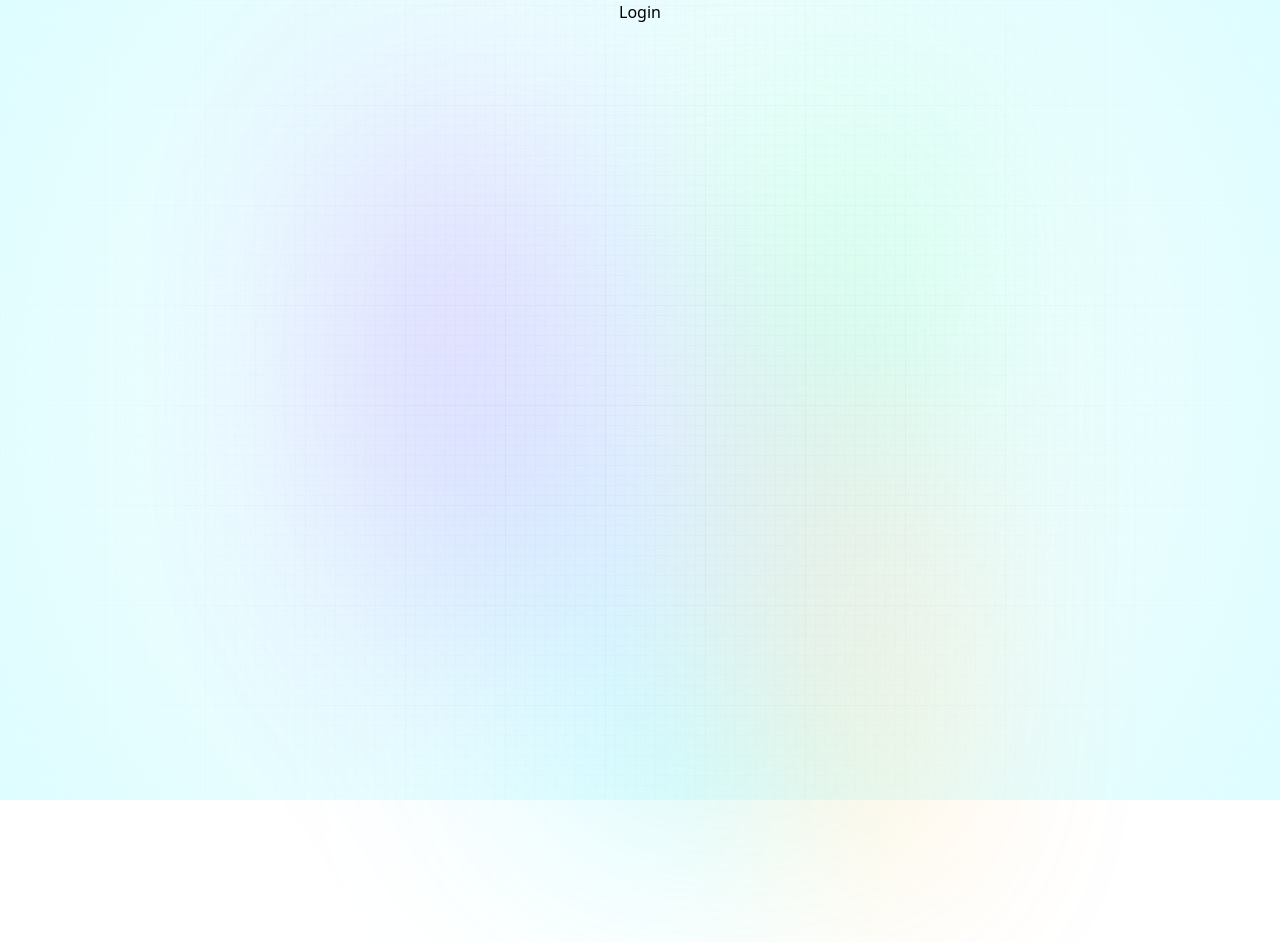
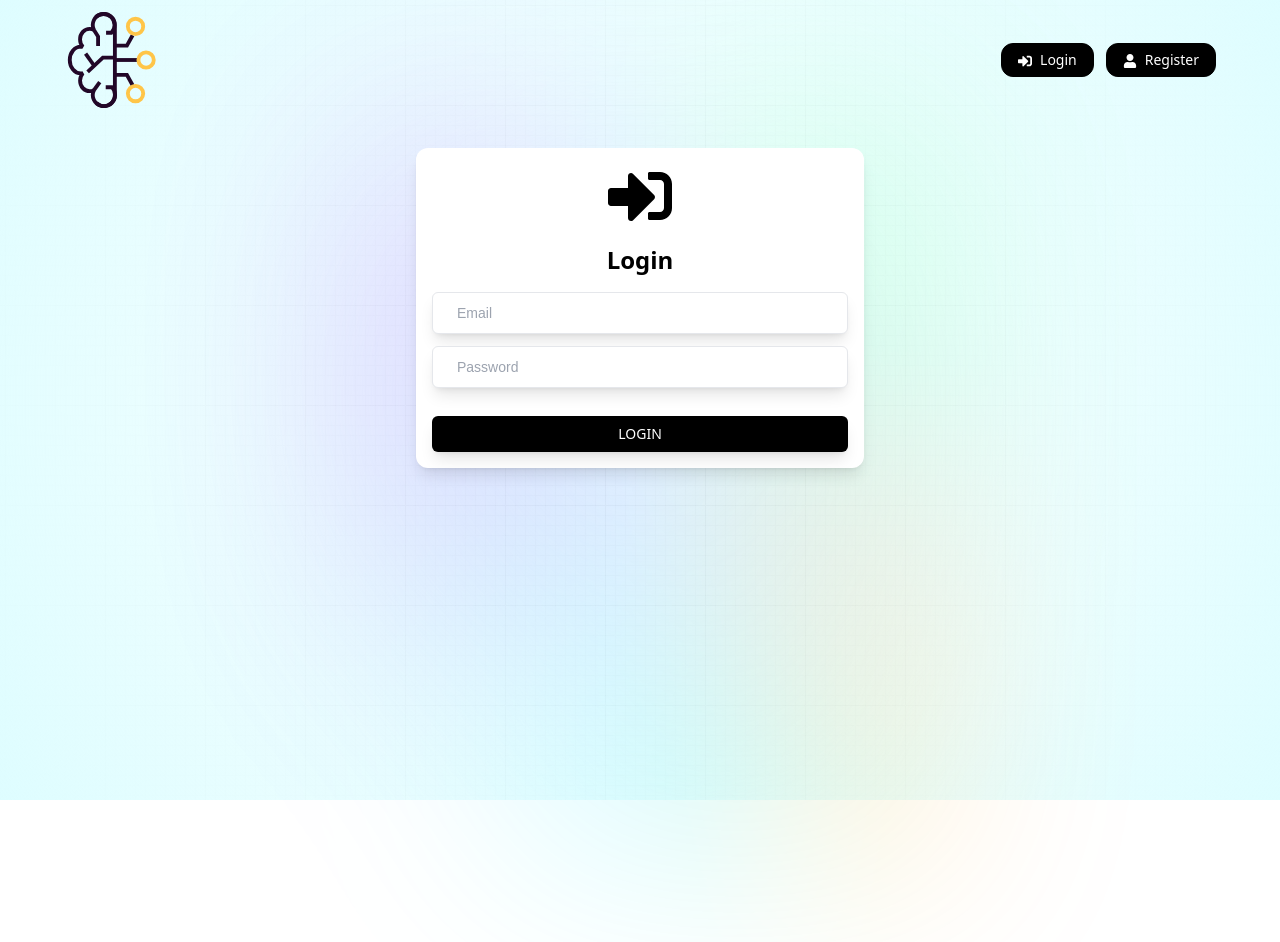
Before and after one commit to Norman-Ben/summairy, a React (Vite) app: page /login in a window 1280 px wide. Shown: the top 942 px of the page. Before the commit the page ends 800 px from the top, so only its background shows below. Built offline with nearby package versions, Linux system fonts and the light colour scheme; no server answers; a web font is replaced by a local one.

Commit message:
add login form to login page

```diff
--- /dev/null
+++ b/src/components/LoginForm.tsx
@@ -0,0 +1,69 @@
+import { useState, useEffect } from 'react';
+import { FaSignInAlt } from 'react-icons/fa';
+
+type FormDataTypes = {
+  email: string;
+  password: string;
+};
+
+function LoginForm() {
+  const [formData, setFormData] = useState<FormDataTypes>({
+    email: '',
+    password: '',
+  });
+
+  const { email, password } = formData;
+
+  const handleDataChange = (e: React.ChangeEvent<HTMLInputElement>) => {
+    setFormData({ ...formData, [e.target.name]: e.target.value });
+  };
+
+  const handleSubmit = (e: React.FormEvent<HTMLFormElement>) => {
+    e.preventDefault();
+
+    // Add code to submit the form
+  };
+
+  return (
+    <>
+      <section className="flex flex-col items-center justify-start w-full h-screen">
+        <div className="flex flex-col items-center justify-center w-full max-w-md p-4 bg-white rounded-xl shadow-lg">
+          <FaSignInAlt className="w-16 h-16 text-black" />
+          <h1 className="mt-4 text-2xl font-bold text-black">Login</h1>
+          <form
+            className="flex flex-col w-full mt-4 gap-3"
+            onSubmit={handleSubmit}
+          >
+            <input
+              type="email"
+              placeholder="Email"
+              value={email}
+              name="email"
+              onChange={handleDataChange}
+              required
+              className="block w-full rounded-md border border-gray-200 bg-white py-2.5 px-6 text-sm shadow-lg font-satoshi font-medium focus:border-black focus:outline-none focus:ring-0 peer"
+            />
+            <input
+              type="password"
+              placeholder="Password"
+              value={password}
+              name="password"
+              onChange={handleDataChange}
+              required
+              className={`block w-full rounded-md border border-gray-200 bg-white py-2.5 px-6 text-sm shadow-lg font-satoshi font-medium focus:border-black focus:outline-none focus:ring-0 peer`}
+            />
+
+            <button
+              type="submit"
+              className="w-full py-2 mt-4 text-sm font-medium text-white uppercase bg-black rounded-md shadow-lg peer-focus:ring-2 focus:ring-2 focus:ring-black"
+            >
+              Login
+            </button>
+          </form>
+        </div>
+      </section>
+    </>
+  );
+}
+
+export default LoginForm;
--- a/src/pages/Login.tsx
+++ b/src/pages/Login.tsx
@@ -1,5 +1,13 @@
+import NavBar from '../components/NavBar';
+import LoginForm from '../components/LoginForm';
+
 function Login() {
-  return <div>Login</div>;
+  return (
+    <>
+      <NavBar />
+      <LoginForm />
+    </>
+  );
 }
 
 export default Login;
```
